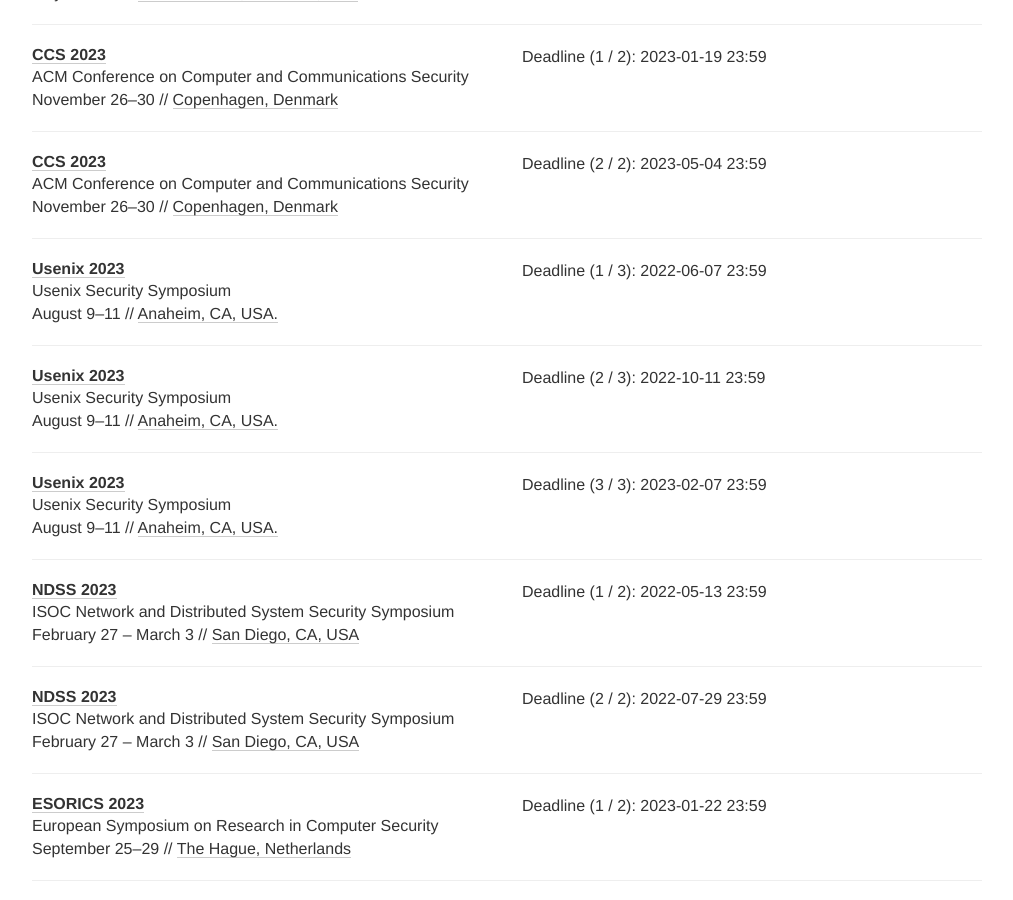
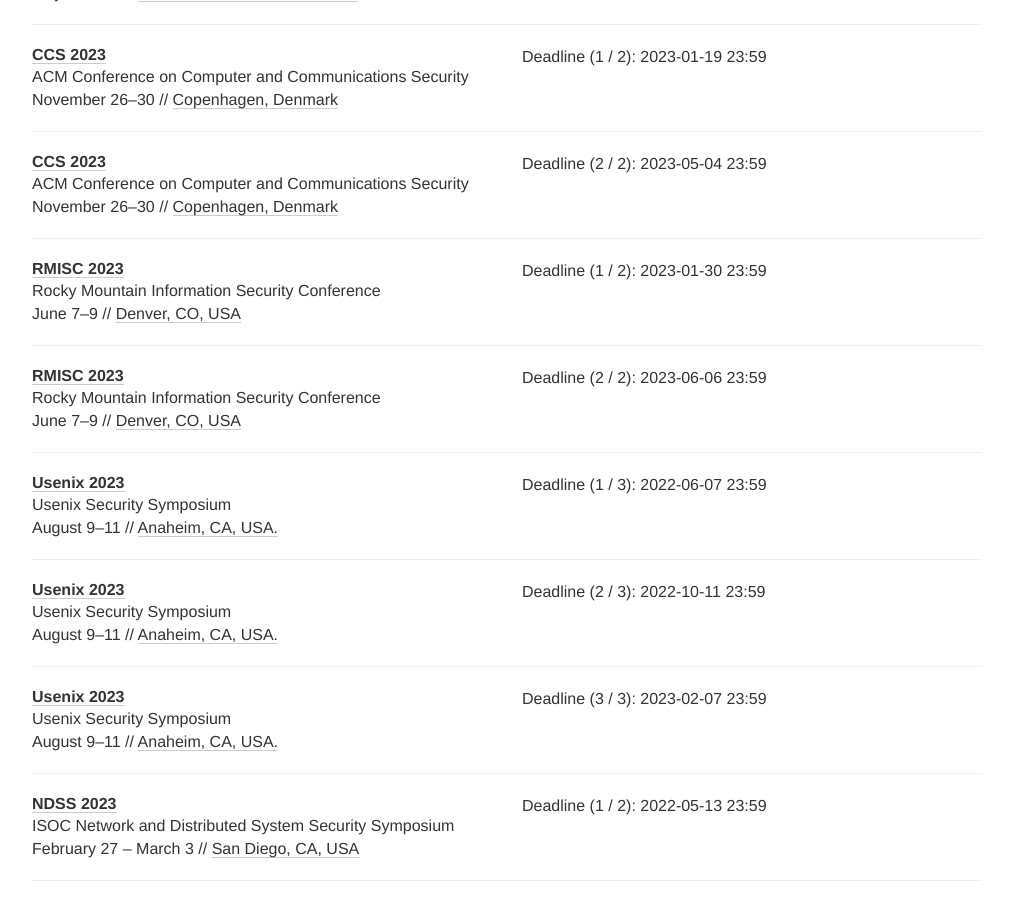
Before and after one commit to sec-deadlines/sec-deadlines.github.io, a Jekyll site: the page built from index.html, in a window 1280 px wide and 900 px high, scrolled down 631 px. Shown: the whole window, without its empty margins (133-1146 px from the left). Built offline with Jekyll 4.4.1, drawn with Linux system fonts in a browser that asks for light colours; nearby versions of some CDN libraries; comment, search, counter and statistics services are not loaded.

Commit message:
Update conferences.yml
Adding an entry for the long standing Rocky Mountain Information Security Conference in Denver!

```diff
--- a/_data/conferences.yml
+++ b/_data/conferences.yml
@@ -22,6 +22,18 @@
     - "2023-05-04 23:59"
   date: November 26-30
   place: Copenhagen, Denmark
+  tags: [SEC, PRIV, CONF]
+
+- name: RMISC
+  description: Rocky Mountain Information Security Conference
+  year: 2023
+  link: https://rmisc.org
+  deadline:
+    - "2023-01-30 23:59"
+    - "2023-06-06 23:59"
+  date: June 7-9
+  timezone: America/Denver
+  place: Denver, CO, USA
   tags: [SEC, PRIV, CONF]
 
 - name: Usenix
```
